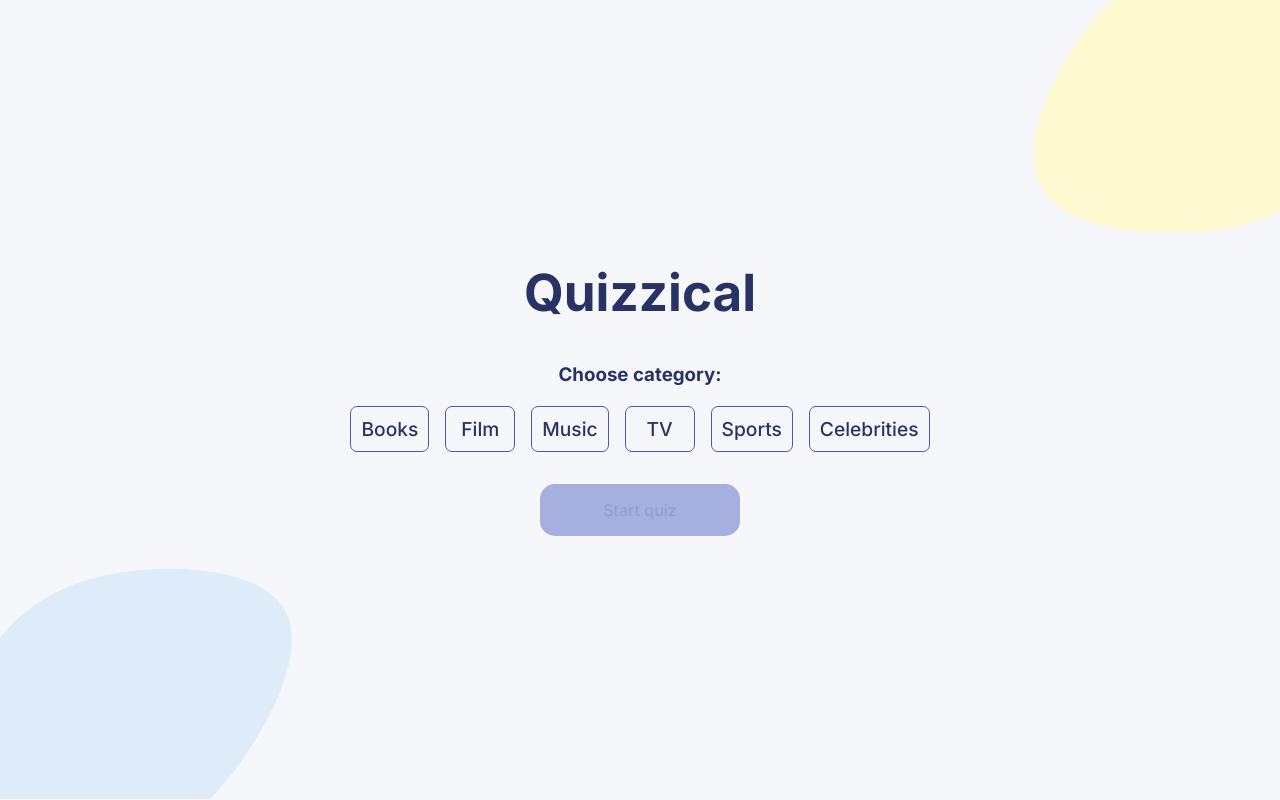
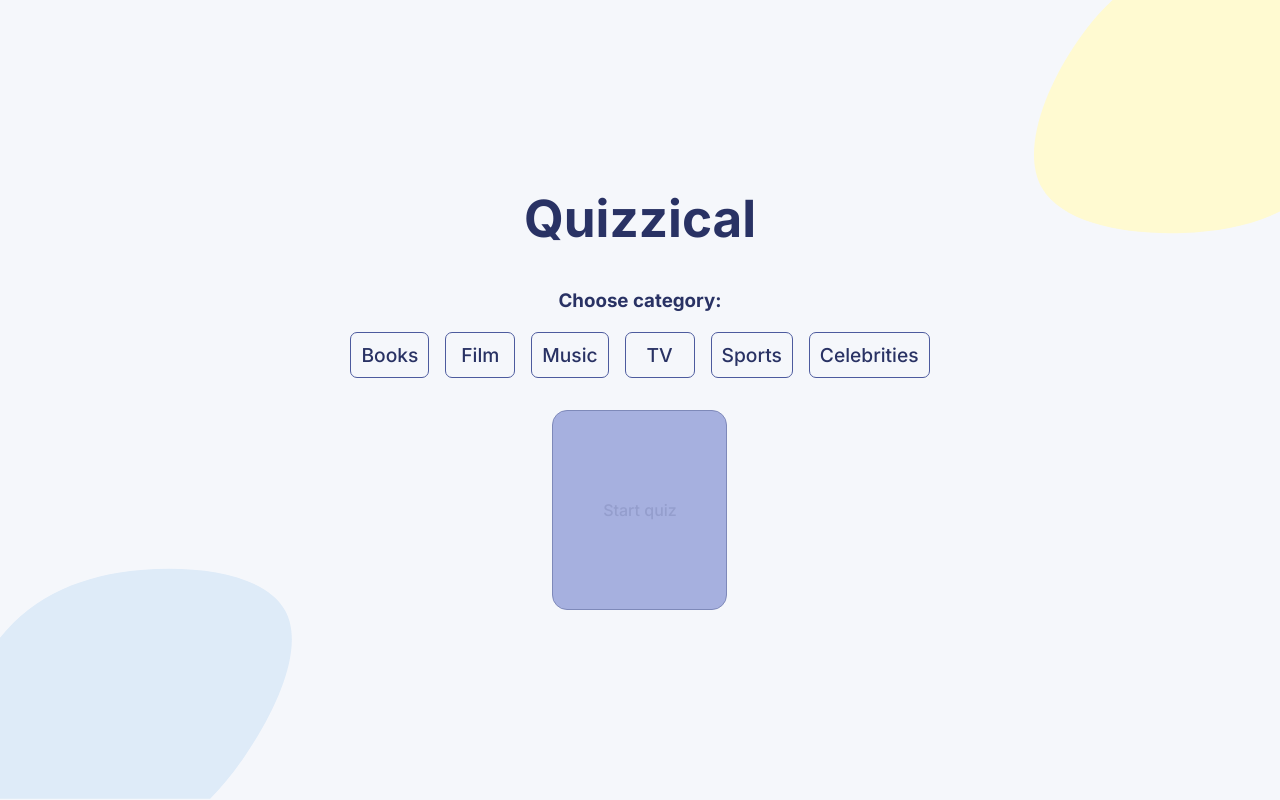
Before and after one commit to luisafalcao/quizzical, a React (Vite) app: page / in a window 1280 px wide. Built offline with nearby package versions, Linux system fonts and the light colour scheme; no server answers.

Commit message:
Fixing minor issues

```diff
--- a/src/App.css
+++ b/src/App.css
@@ -1,6 +1,12 @@
 #root {
-  padding: 2rem;
-  text-align: center;
+  padding: 1rem;
+}
+
+@media only screen and (min-width: 700px) {
+  #root {
+    padding: 2rem;
+    text-align: center;
+  }
 }
 
 .container {
@@ -10,6 +16,10 @@
   align-items: center;
 }
 
+.starter--container {
+  text-align: center;
+}
+
 h1 {
   margin-top: 0;
 }
@@ -17,8 +27,15 @@ h1 {
 .yellowblob,
 .blueblob {
   position: absolute;
-  height: 30%;
+  height: 15%;
   z-index: -1;
+}
+
+@media only screen and (min-width: 700px) {
+  .yellowblob,
+  .blueblob {
+    height: 30%;
+  }
 }
 
 .yellowblob {
@@ -53,6 +70,7 @@ button.disabled {
 
 .change-cat--button {
   background-color: #DEEBF8;
+  border: 1px solid #4D5B9E;
   color: #293264;
   margin-left: 1rem;
 }
@@ -90,12 +108,19 @@ button.disabled {
 
 .choices--container {
   display: flex;
+  flex-direction: column;
   justify-content: flex-start;
   gap: 1rem;
   flex-wrap: wrap;
 
   width: 100%;
   margin: 1rem auto;
+}
+
+@media only screen and (min-width: 700px) {
+  .choices--container {
+    flex-direction: row;
+  }
 }
 
 .choice--container {
@@ -156,8 +181,8 @@ form[data-right=false] {
 }
 
 .modal {
-  width: 25%;
-  height: 25%;
+  width: 70%;
+  height: 30%;
   background-color: #D6DBF5;
   border-color: #D6DBF5;
   border-radius: 10px;
@@ -177,6 +202,15 @@ form[data-right=false] {
   box-shadow:  20px 20px 60px #bebebe, -20px -20px 60px #ffffff;
 }
 
+
+@media only screen and (min-width: 700px) {
+  .modal {
+    width: 25%;
+    height: 25%;
+  }
+}
+
+
 .modal.incomplete {
   background-color: #F8BCBC;
 }
--- a/src/App.jsx
+++ b/src/App.jsx
@@ -128,6 +128,7 @@ function App() {
 				data={data}
 				fetchData={fetchData}
 				category={category}
+				setGameStart={setGameStart}
 			/>
 			}
 		</main>
--- a/src/components/Questions.jsx
+++ b/src/components/Questions.jsx
@@ -3,7 +3,7 @@ import { nanoid } from "nanoid";
 import { FontAwesomeIcon } from '@fortawesome/react-fontawesome'
 import { faTrophy } from '@fortawesome/free-solid-svg-icons'
 
-export default function Question({ data, fetchData, category }) {
+export default function Question({ data, fetchData, category, setGameStart }) {
 	const [completed, setCompleted] = useState(false)
 	const [alert, setAlert] = useState(false)
 	const [score, setScore] = useState()
@@ -123,7 +123,7 @@ export default function Question({ data, fetchData, category }) {
 			?
 			<div>
 				<button onClick={newGame}>New game</button>
-				<button className="change-cat--button">Change category</button>
+				<button onClick={() => setGameStart(false)} className="change-cat--button">Change category</button>
 			</div>
 			:
 			<button onClick={checkAnswers}>Check answers</button>
--- a/src/index.css
+++ b/src/index.css
@@ -2,7 +2,7 @@
 
 :root {
   font-family: 'Inter', sans-serif;
-  font-size: 16px;
+  font-size: 15px;
   line-height: 24px;
   font-weight: 500;
 
@@ -15,6 +15,12 @@
   -webkit-font-smoothing: antialiased;
   -moz-osx-font-smoothing: grayscale;
   -webkit-text-size-adjust: 100%;
+}
+
+@media only screen and (min-width: 700px) {
+  :root {
+    font-size: 16px;
+  }
 }
 
 a {
@@ -48,9 +54,9 @@ p {
 }
 
 button {
-  width: 200px;
+  width: 175px;
   border-radius: 15px;
-  border: none;
+  border: 1px solid #4D5B9E;
   padding: 1rem 0.5rem;
   font-size: 1em;
   font-weight: 500;
@@ -61,6 +67,12 @@ button {
   transition: border-color 0.25s;
 }
 
+@media only screen and (min-width: 700px) {
+  button {
+    height: 200px;
+  }
+}
+
 button:hover {
   border-color: #646cff;
 }
```
Also changed, not shown: 1 other file (tests, documents, lock files or other folders).
